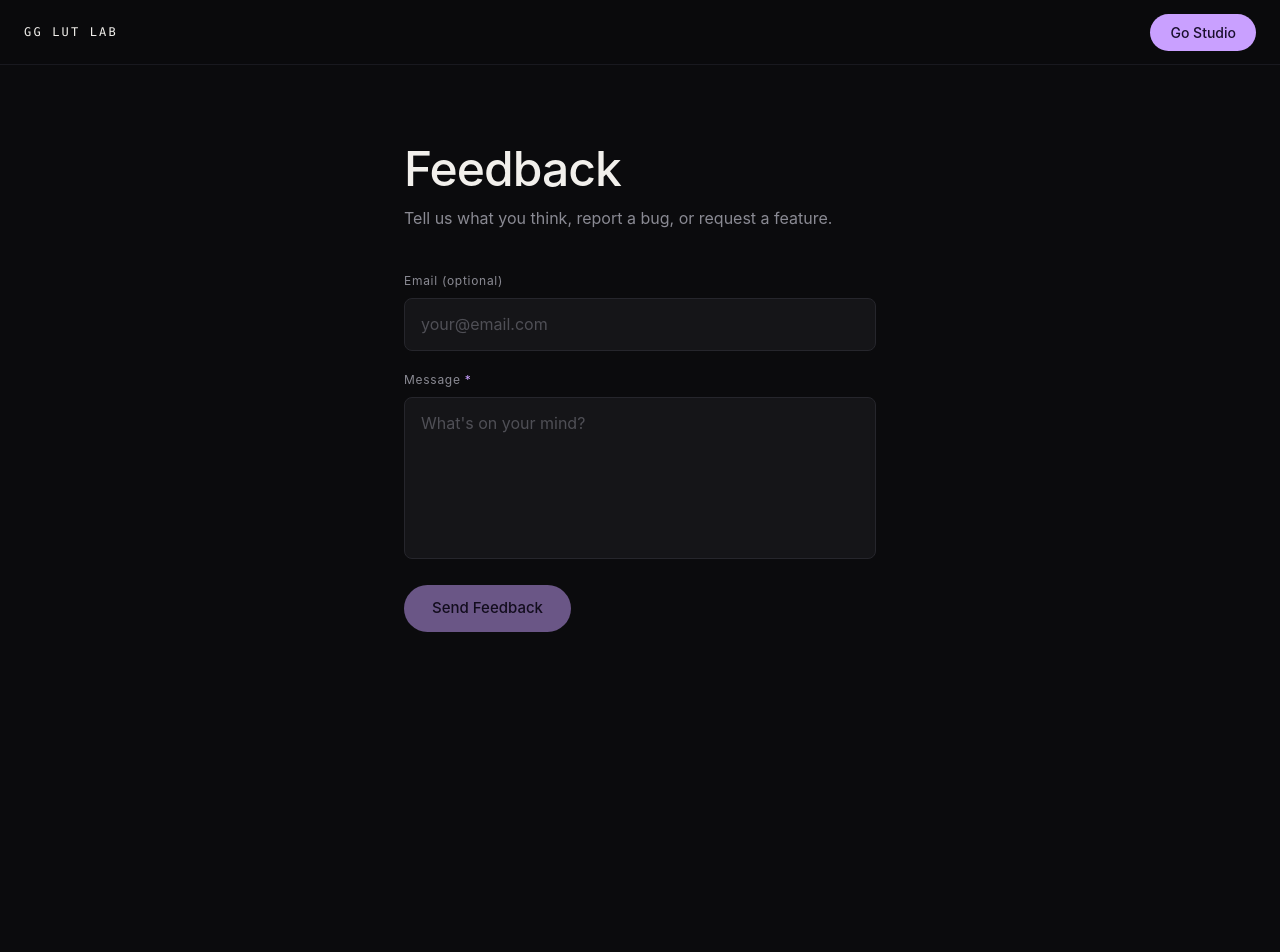
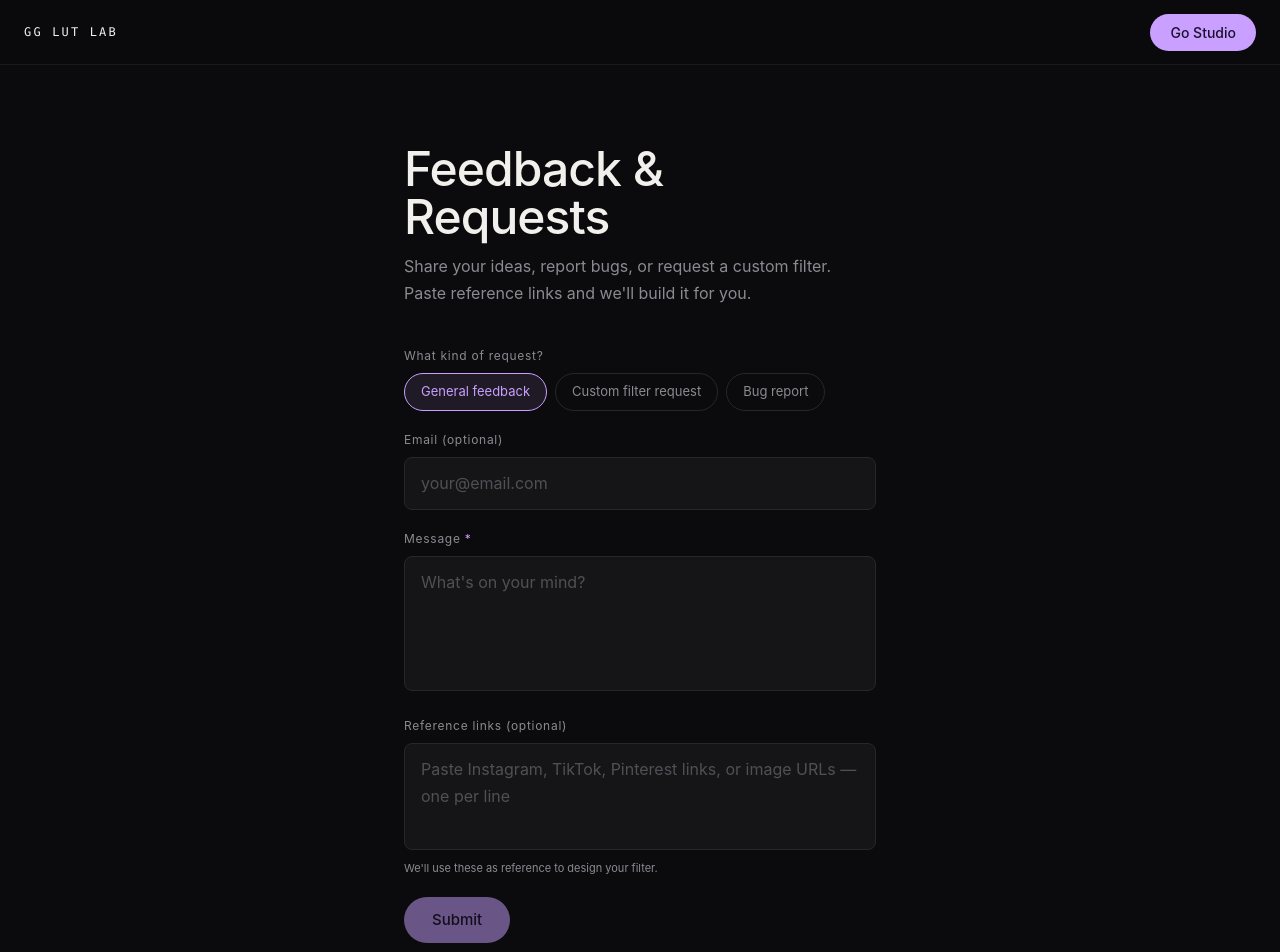
Before and after one commit to GY258/ar-studio, a Next.js app: page /feedback in a window 1280 px wide. Shown: the top 952 px of the page. Before the commit the page ends 800 px from the top, so only its background shows below. Built offline with nearby package versions, Linux system fonts and the light colour scheme.

Commit message:
feedback: add category selector, reference links field, custom filter requests

```diff
--- a/src/app/api/feedback/route.ts
+++ b/src/app/api/feedback/route.ts
@@ -7,7 +7,7 @@ const url = process.env.DATABASE_URL;
 export async function POST(req: NextRequest) {
   if (!url) return NextResponse.json({ error: "no db" }, { status: 503 });
 
-  let body: { email?: string; message?: string };
+  let body: { email?: string; message?: string; links?: string; category?: string };
   try {
     body = await req.json();
   } catch {
@@ -21,12 +21,14 @@ export async function POST(req: NextRequest) {
 
   const user = await currentUser();
   const email = body.email?.trim() || user?.email || null;
+  const links = (body.links ?? "").trim().slice(0, 2000) || null;
+  const category = body.category ?? "general";
 
   const pool = new Pool({ connectionString: url, max: 2 });
   try {
     await pool.query(
-      "INSERT INTO feedback (user_id, email, message) VALUES ($1, $2, $3)",
-      [user?.id ?? null, email, message],
+      "INSERT INTO feedback (user_id, email, message, category, links) VALUES ($1, $2, $3, $4, $5)",
+      [user?.id ?? null, email, message, category, links],
     );
   } finally {
     await pool.end();
--- a/src/app/feedback/page.tsx
+++ b/src/app/feedback/page.tsx
@@ -6,6 +6,8 @@ import Link from "next/link";
 export default function FeedbackPage() {
   const [email, setEmail] = useState("");
   const [message, setMessage] = useState("");
+  const [links, setLinks] = useState("");
+  const [category, setCategory] = useState("general");
   const [status, setStatus] = useState<"idle" | "sending" | "sent" | "error">("idle");
 
   async function handleSubmit(e: React.FormEvent) {
@@ -16,18 +18,24 @@ export default function FeedbackPage() {
       const res = await fetch("/api/feedback", {
         method: "POST",
         headers: { "Content-Type": "application/json" },
-        body: JSON.stringify({ email: email || undefined, message }),
+        body: JSON.stringify({
+          email: email || undefined,
+          message,
+          links: links || undefined,
+          category,
+        }),
       });
       if (!res.ok) throw new Error();
       setStatus("sent");
       setMessage("");
+      setLinks("");
     } catch {
       setStatus("error");
     }
   }
 
   return (
-    <main className="min-h-screen">
+    <main className="min-h-[100dvh]">
       <header className="sticky top-0 z-20 border-b border-line/60 bg-bg/80 backdrop-blur">
         <nav className="mx-auto flex h-16 max-w-content items-center justify-between px-6">
           <Link href="/" className="font-mono text-note tracking-[0.18em] text-fg">
@@ -43,15 +51,15 @@ export default function FeedbackPage() {
       </header>
 
       <section className="mx-auto max-w-[520px] px-6 py-20">
-        <h1 className="text-section font-medium">Feedback</h1>
+        <h1 className="text-section font-medium">Feedback & Requests</h1>
         <p className="mt-3 text-body text-muted">
-          Tell us what you think, report a bug, or request a feature.
+          Share your ideas, report bugs, or request a custom filter. Paste reference links and we'll build it for you.
         </p>
 
         {status === "sent" ? (
           <div className="mt-10 rounded-xl border border-line bg-surface p-8 text-center">
-            <p className="text-card font-medium">Thanks for your feedback!</p>
-            <p className="mt-2 text-body text-muted">We'll get back to you if needed.</p>
+            <p className="text-card font-medium">Thanks! We got it.</p>
+            <p className="mt-2 text-body text-muted">We'll check your request and get back to you if you left an email.</p>
             <button
               onClick={() => setStatus("idle")}
               className="mt-6 rounded-full border border-line px-6 py-2 text-[14px] text-fg hover:bg-surface"
@@ -61,6 +69,30 @@ export default function FeedbackPage() {
           </div>
         ) : (
           <form onSubmit={handleSubmit} className="mt-10 space-y-5">
+            <div>
+              <label className="block text-note text-muted mb-2">What kind of request?</label>
+              <div className="flex flex-wrap gap-2">
+                {[
+                  { value: "general", label: "General feedback" },
+                  { value: "filter", label: "Custom filter request" },
+                  { value: "bug", label: "Bug report" },
+                ].map((opt) => (
+                  <button
+                    key={opt.value}
+                    type="button"
+                    onClick={() => setCategory(opt.value)}
+                    className={`rounded-full px-4 py-2 text-[13px] border transition ${
+                      category === opt.value
+                        ? "border-accent text-accent bg-accent/10"
+                        : "border-line text-muted hover:border-accent/50"
+                    }`}
+                  >
+                    {opt.label}
+                  </button>
+                ))}
+              </div>
+            </div>
+
             <div>
               <label className="block text-note text-muted mb-2">
                 Email (optional)
@@ -73,6 +105,7 @@ export default function FeedbackPage() {
                 className="w-full rounded-lg border border-line bg-surface px-4 py-3 text-body text-fg placeholder:text-muted/50 outline-none focus:border-accent"
               />
             </div>
+
             <div>
               <label className="block text-note text-muted mb-2">
                 Message <span className="text-accent">*</span>
@@ -81,12 +114,32 @@ export default function FeedbackPage() {
                 value={message}
                 onChange={(e) => setMessage(e.target.value)}
                 required
-                rows={5}
+                rows={4}
                 maxLength={2000}
-                placeholder="What's on your mind?"
+                placeholder={
+                  category === "filter"
+                    ? "Describe the filter you want — what should it look like? What's the vibe?"
+                    : "What's on your mind?"
+                }
                 className="w-full rounded-lg border border-line bg-surface px-4 py-3 text-body text-fg placeholder:text-muted/50 outline-none focus:border-accent resize-none"
               />
             </div>
+
+            <div>
+              <label className="block text-note text-muted mb-2">
+                Reference links (optional)
+              </label>
+              <textarea
+                value={links}
+                onChange={(e) => setLinks(e.target.value)}
+                rows={3}
+                maxLength={2000}
+                placeholder={"Paste Instagram, TikTok, Pinterest links, or image URLs — one per line"}
+                className="w-full rounded-lg border border-line bg-surface px-4 py-3 text-body text-fg placeholder:text-muted/50 outline-none focus:border-accent resize-none"
+              />
+              <p className="mt-1 text-[11px] text-muted">We'll use these as reference to design your filter.</p>
+            </div>
+
             {status === "error" && (
               <p className="text-note text-red-400">Something went wrong. Please try again.</p>
             )}
@@ -95,7 +148,7 @@ export default function FeedbackPage() {
               disabled={status === "sending" || !message.trim()}
               className="rounded-full bg-accent px-7 py-3 text-[15px] font-medium text-[#1A0F2E] disabled:opacity-50"
             >
-              {status === "sending" ? "Sending..." : "Send Feedback"}
+              {status === "sending" ? "Sending..." : "Submit"}
             </button>
           </form>
         )}
```
